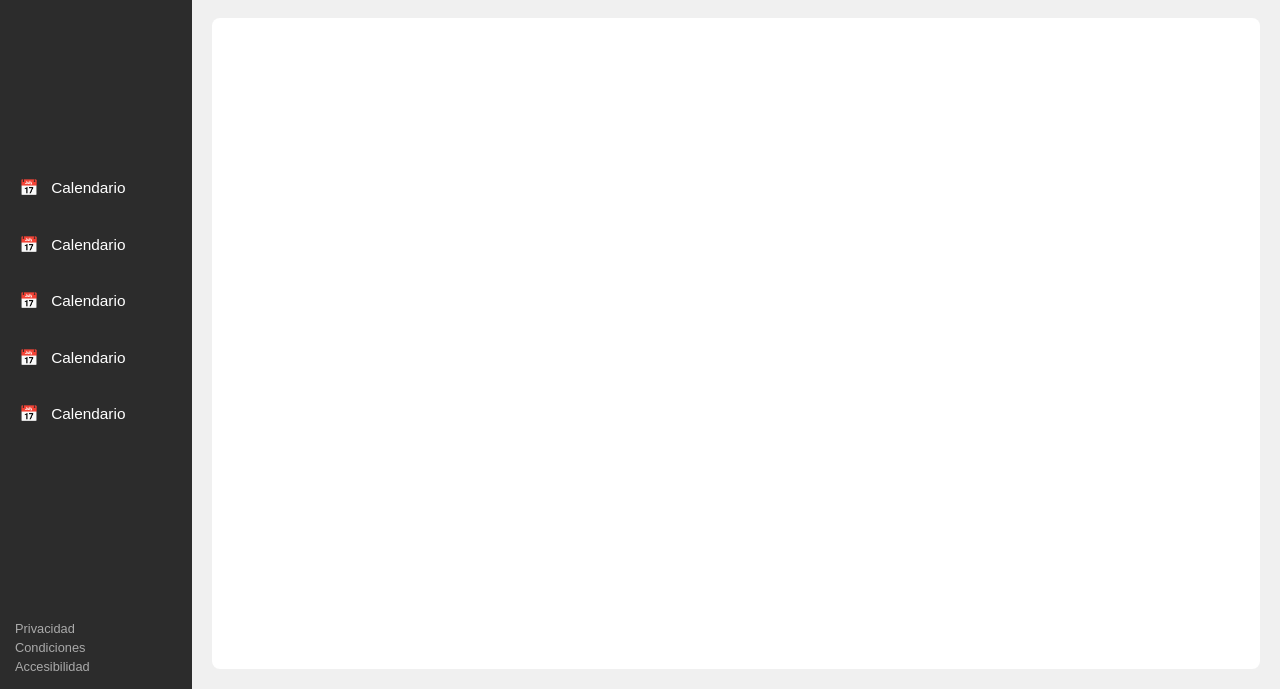
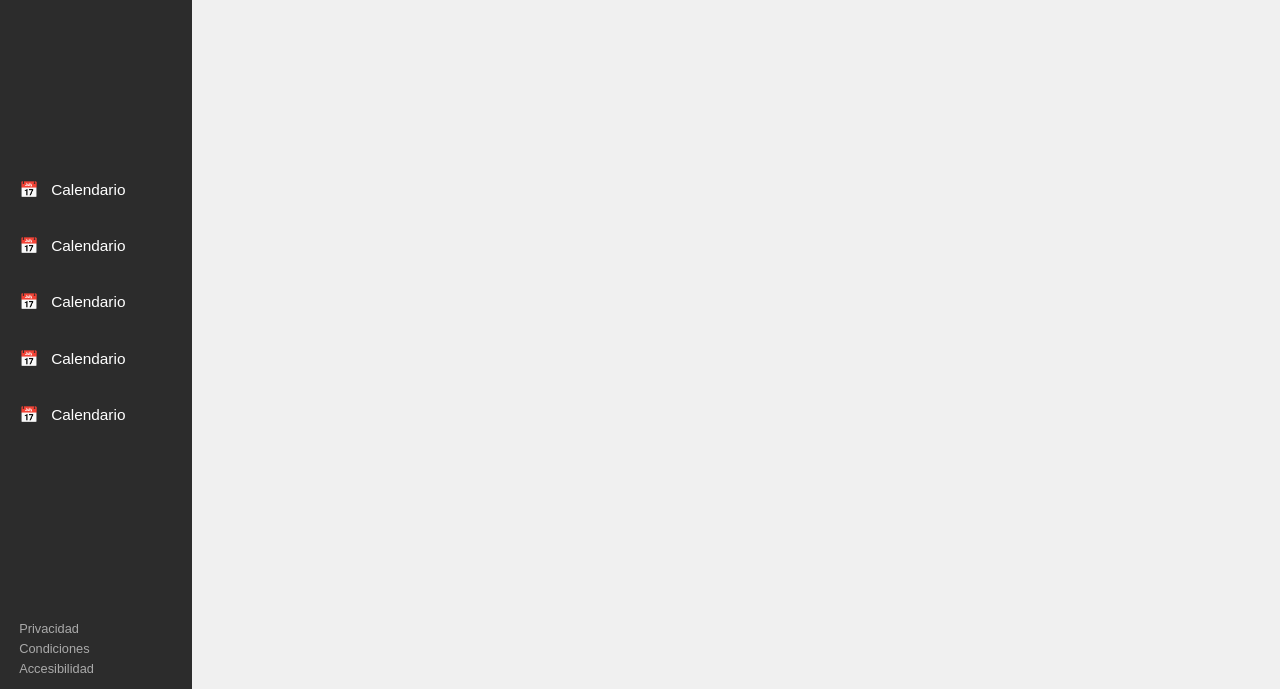
Before and after one commit to Benemerito86/DentalWeb, a plain HTML site: page DentalIlerna/calendario.html in a window 1280 px wide. Shown: the part 111-800 px from the top of the page. Drawn offline with Linux system fonts and the light colour scheme.

Commit message:
pagina calendario preparada

```diff
--- a/DentalIlerna/CSS/stylecalendario.css
+++ b/DentalIlerna/CSS/stylecalendario.css
@@ -12,7 +12,7 @@ body {
 
 .layout {
   display: flex;
-  height: 100vh;
+  min-height: 100vh
 }
 
 /* 1. Sidebar */
@@ -64,10 +64,10 @@ body {
 .legal {
   font-size: 1vw;
   color: #aaa;
-  padding: 15px;
+  padding: 1vw 1.5vw;
   display: flex;
   flex-direction: column;
-  gap: 4px;
+  gap: 0.4vw;
 }
 
 .legal a {
@@ -126,12 +126,12 @@ body {
 .calendar-body {
   flex: 1;
   background-color: #f0f0f0;
-  padding: 20px;
+
 }
 
 /* Contenedor del calendario (placeholder por ahora) */
 .calendar-placeholder {
   background-color: white;
-  border-radius: 8px;
-  height: 100%;
+  height: auto;
+
 }
```
